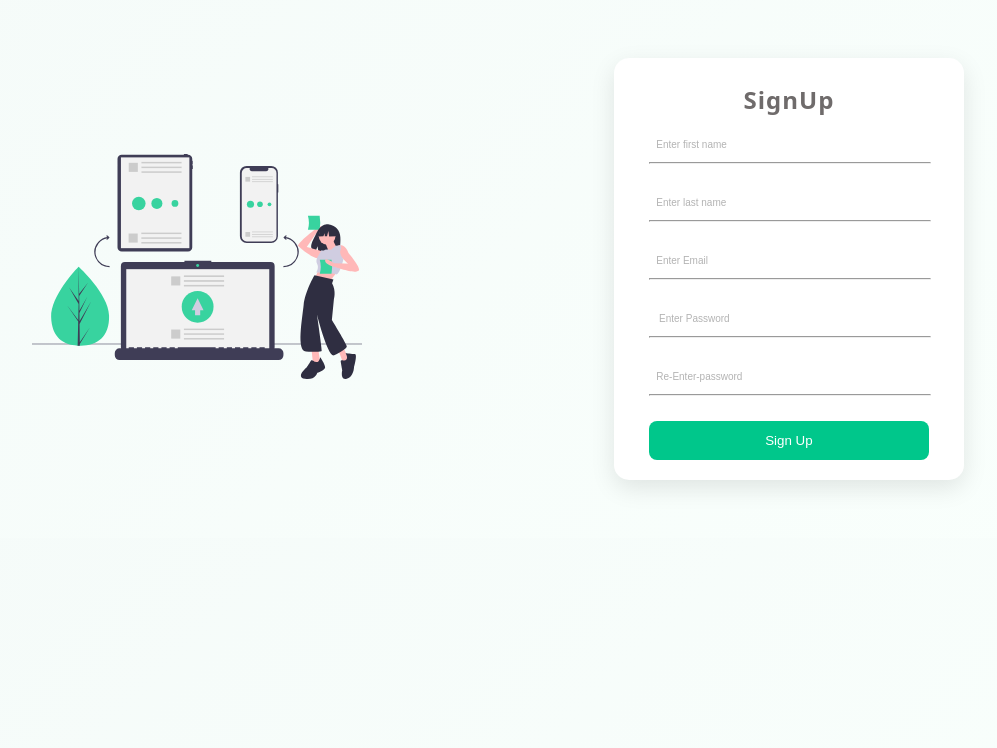
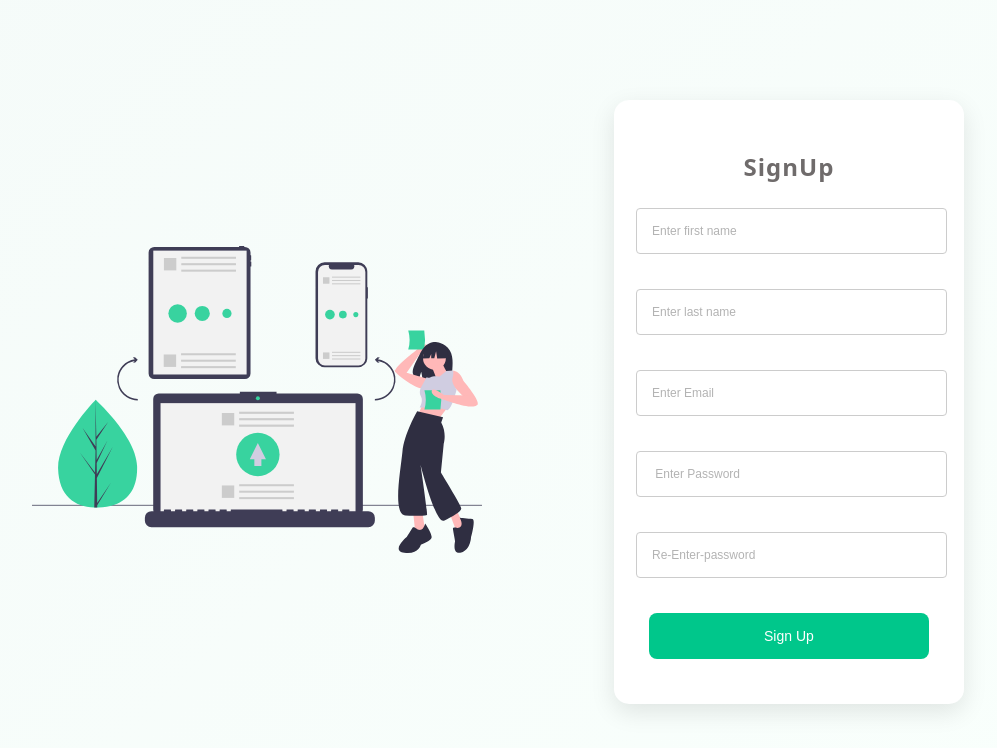
Before and after one commit to SaedaAli72/Exam-System--ITI, a plain HTML site: page register.html in a window 1280 px wide. Shown: the whole page, without its empty margins (142-1139 px from the left). Drawn offline with Linux system fonts and the light colour scheme.

Commit message:
fix/handle style login,reg,exam page

```diff
--- a/register.html
+++ b/register.html
@@ -16,17 +16,17 @@
 
             <form action="login.html" method="GET" onsubmit="return validateForm(event)">
 
-                <input type="text" name="f-name" id="f-name" class="login-input" placeholder="Enter first name" oninput="fnameValidateInput()"> <hr>
+                <input type="text" name="f-name" id="f-name" class="login-input" placeholder="Enter first name" oninput="fnameValidateInput()">
                 <div id="fnameValidationMessage" class="validation-message"></div>
-                <input type="text" name="l-name" id="l-name" class="login-input" placeholder="Enter last name" oninput="lnameValidateInput()"> <hr>
+                <input type="text" name="l-name" id="l-name" class="login-input" placeholder="Enter last name" oninput="lnameValidateInput()">
                 <div id="lnameValidationMessage" class="validation-message"></div>
                 <input type="text" name="login" id="email-input" class="login-input" placeholder="Enter Email" oninput="validateInput()">
-                <hr>
+
                 <div id="validationMessage" class="validation-message"></div>
                 <input type="password" name="login" id="password-input" class="login-input" placeholder=" Enter Password" oninput="passValidateInput()">
-                <hr>
+
                 <div id="passValidationMessage" class="validation-message"></div>
-                <input type="password" name="login" id="re-password-input" class="login-input" placeholder="Re-Enter-password" oninput="rePassValidateInput()"> <hr>
+                <input type="password" name="login" id="re-password-input" class="login-input" placeholder="Re-Enter-password" oninput="rePassValidateInput()">
                 <div id="repassValidationMessage" class="validation-message"></div>
                 <input type="submit" name="submit" value="Sign Up" id="" class="login-button">
             </form>
--- a/style.css
+++ b/style.css
@@ -16,7 +16,7 @@ body {
 }
 .h2{
     width: 40%;
-    font-size: 25px;
+
     font-weight: bold;
     position: absolute;
     text-align: center;
@@ -27,6 +27,7 @@ body {
     text-transform: uppercase;
     color: #5fcf80;
 }
+
 .btn-2{
     width: 60%;
     position: absolute;
@@ -35,11 +36,18 @@ body {
 }
 button{
      padding: 10px 22px;
+    font-size: 15px;
   border-radius: 6px;
   border: none;
   color: #fff;
   cursor: pointer;
+  margin-left: 20px;
   background-color: #5fcf80;
+}
+button:hover{
+
+    transform: scale(1.05);
+    box-shadow: 0 0 3px rgba(95, 207, 128, 0.6);
 }
  .interface img{
     position: absolute;
@@ -60,7 +68,7 @@ button{
 
 }
 .txt h2{
-    font-size: 48px;
+    font-size: 50px;
     font-weight: 700;
     color: #fff;
 
@@ -68,11 +76,13 @@ button{
 }
 .txt p{
     font-family: system-ui;
+    font-size: 20px;
+
     color: #fff;
 }
 .txt button{
     font-weight: 500;
-    font-size: 15px;
+    font-size: 20px;
     letter-spacing: 1px;
     display: inline-block;
     padding: 8px 35px 10px 35px;
@@ -86,6 +96,7 @@ button{
     background: linear-gradient(135deg, #f5fbf9, #f9fffc);
     padding: 50px;
     display: flex;
+    margin-top: 50px;
 
 
 
@@ -97,14 +108,14 @@ button{
 }
 
 .img img{
-        width: 330px;
+        width: 450px;
 }
 .login-container{
 
     background-color: #ffffff;
     width: 30%;
     margin: auto 10%  ;
-    padding: 10px 0 20px;
+    padding: 35px 0 ;
      box-shadow: 0 8px 25px rgba(0, 0, 0, 0.1);
     border-radius: 15px;
 
@@ -132,26 +143,53 @@ button{
 
 .login-button {
     width: 80%;
-    margin: 0px 10%;
+    margin: 10px 10%;
      background-color: #00c78b;
   color: #fff;
   border: none;
-  padding: 12px;
+  padding: 15px;
   border-radius: 8px;
   cursor: pointer;
   transition: 0.3s;
+    font-size: 14px;
+
+}
+.login-button:hover{
+
+    transform: scale(1.05);
+    box-shadow: 0 0 3px rgba(95, 207, 128, 0.6);
 }
 .login-input {
     width: 80%;
-    padding: 7px;
-    margin: 0px 10%;
+    padding: 10px;
+    margin: 10px 6.2% 0px;
     border: 0;
 
-    font-size: 10px;
+    font-size: 12px;
 
 
 
 }
+
+input[type="text"],
+input[type="email"],
+input[type="password"] {
+  background-color: white;
+  outline: none;
+  border: 1px solid #ccc;
+  border-radius: 4px;
+  padding: 15px;
+  transition: all 0.2s ease;
+}
+
+input[type="text"]:focus,
+input[type="email"]:focus,
+input[type="password"]:focus {
+  background-color: white;
+  border-color: #00cc88;
+  box-shadow: none;
+}
+
 
 
 input::placeholder {
@@ -160,7 +198,7 @@ input::placeholder {
 }
 hr{
     width: 80%;
-    margin: 5px 10%;
+    margin: 0px 10% ;
     color: #b3b3b3 ;
 
 
@@ -179,7 +217,7 @@ hr{
 
 .validation-message {
   color: #e74c3c;
-  font-size: 0.7rem;
+  font-size: 0.85rem;
   /* margin-top: 5px; */
   min-height: 20px;
    width: 80%;
```
Also changed, not shown: login.html (+2 -2 lines), ui.css (+8 -2 lines).
